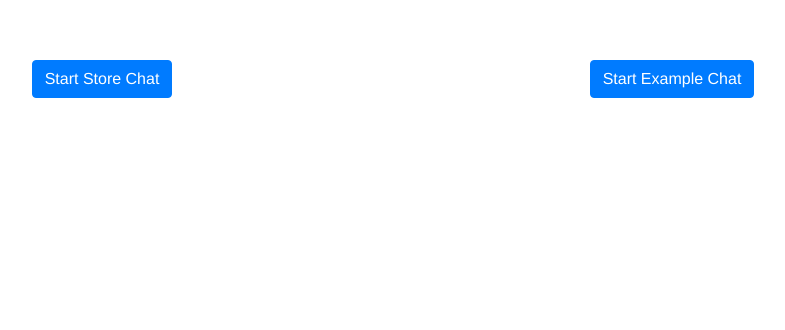
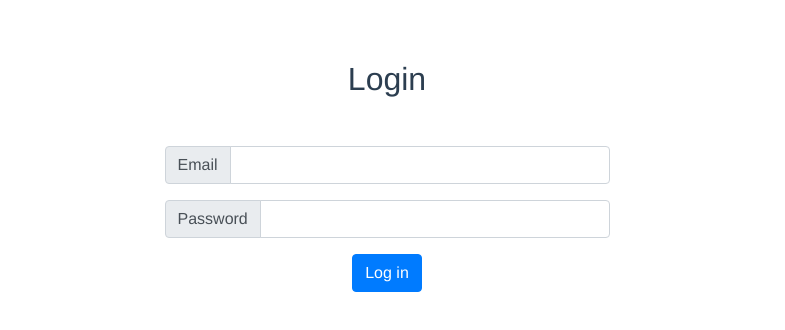
Before and after one commit to filromano/chat-vue, a Vue app: page / in a window 1280 px wide. Shown: the top 330 px of the page, without its empty margins (253-1038 px from the left). Built offline with nearby package versions, Linux system fonts and the light colour scheme.

Commit message:
login function

```diff
--- a/package.json
+++ b/package.json
@@ -11,6 +11,7 @@
     "axios": "^0.18.0",
     "vue": "^2.5.22",
     "vue-axios": "^2.1.4",
+    "vue-router": "^3.0.2",
     "vuex": "^3.1.0"
   },
   "devDependencies": {
--- a/src/App.vue
+++ b/src/App.vue
@@ -1,28 +1,12 @@
 <template>
     <div id="app">
         <div class="container">
-            <app-choose v-if="notStarted" :notStarted="notStarted"></app-choose>
-            <app-chat v-else></app-chat>
+            <router-view></router-view>
         </div>
     </div>
 </template>
 
-<script>
-import Choose from './components/Choose.vue';
-import Chat from './components/Chat.vue';
 
-export default {
-    computed:{
-        notStarted() {
-            return this.$store.getters.chatState;
-        }
-    },
-    components: {
-        appChoose: Choose,
-        appChat: Chat
-    }
-}
-</script>
 
 <style lang="scss">
 #app {
--- a/src/main.js
+++ b/src/main.js
@@ -1,6 +1,7 @@
 import Vue from 'vue'
 import axios from 'axios'
 import App from './App.vue'
+import router from './router';
 import { store } from './store/store'
 
 Vue.config.productionTip = false
@@ -12,6 +13,7 @@ axios.defaults.headers.common = {
 }
 
 new Vue({
+    router,
     store,
     render: h => h(App),
 }).$mount('#app')
--- /dev/null
+++ b/src/router.js
@@ -0,0 +1,30 @@
+import Vue from 'vue'
+import Router from 'vue-router'
+import Login from './views/Login.vue'
+import Chat from './views/Chat.vue'
+import { store } from './store/store';
+
+Vue.use(Router)
+
+export default new Router({
+  mode: 'history',
+  routes: [
+    {
+      path: '/',
+      name: 'login',
+      component: Login
+    },
+    {
+        path: '/chat',
+        beforeEnter: function(to, from, next) {
+            if(store.state.loggedIn) {
+                next();
+            } else {
+                next('/')
+            }
+        },
+        name: 'chat',
+        component: Chat
+      }
+  ]
+})
--- a/src/store/store.js
+++ b/src/store/store.js
@@ -5,10 +5,15 @@ Vue.use(Vuex);
 
 export const store = new Vuex.Store({
     state: {
+        loggedIn: false,
+        userInfo: {},
         chatNotStarted: true,
         chatType: ''
     },
     getters: {
+        userInfo: state => {
+            return state.userInfo
+        },
         chatState: state => {
             return state.chatNotStarted
         },
@@ -20,6 +25,10 @@ export const store = new Vuex.Store({
         startChat: (state, chat) => {
             state.chatNotStarted = false
             state.chatType = chat
+        },
+        loggedIn: (state, loggedData) => {
+            state.loggedIn = true
+            state.userInfo = loggedData
         }
     }
 });
--- /dev/null
+++ b/src/views/Chat.vue
@@ -0,0 +1,33 @@
+<template>
+    <div>
+        <h2 v-if="notStarted" class="mb-5" >Welcome {{ userInfo.cn[0] }}, which chat would you like to try?</h2>
+        <app-choose v-if="notStarted" :notStarted="notStarted"></app-choose>
+        <app-chat v-else></app-chat>
+    </div>
+</template>
+
+
+<script>
+import Choose from '../components/Choose.vue';
+import Chat from '../components/Chat.vue';
+
+export default {
+    data() {
+        return {
+
+        }
+    },
+    computed:{
+        notStarted() {
+            return this.$store.getters.chatState;
+        },
+        userInfo(){
+            return this.$store.getters.userInfo;
+        }
+    },
+    components: {
+        appChoose: Choose,
+        appChat: Chat
+    }
+}
+</script>
--- /dev/null
+++ b/src/views/Login.vue
@@ -0,0 +1,49 @@
+<template>
+    <div class="row justify-content-md-center">
+        <div class="col-sm-5">
+            <h2 class="mb-5">Login</h2>
+            <div class="input-group mb-3">
+                <div class="input-group-prepend">
+                    <span class="input-group-text" id="inputGroup-sizing-default">Email</span>
+                </div>
+                <input type="text" class="form-control" v-model="email">
+            </div>
+            <div class="input-group mb-3">
+                <div class="input-group-prepend">
+                    <span class="input-group-text" id="inputGroup-sizing-default">Password</span>
+                </div>
+                <input type="password" class="form-control" v-model="password">
+            </div>
+            <button type="button" class="btn btn-primary" @click="login">Log in</button>
+        </div>
+
+    </div>
+</template>
+
+<script>
+import axios from 'axios'
+export default {
+    data(){
+        return {
+            email: '',
+            password: ''
+        }
+    },
+    methods: {
+        login(){
+            axios.post('/login', {
+                email: this.email,
+                password: this.password
+            })
+            .then(response => {
+                //console.log('resposta')
+                console.log(response.data.data);
+                this.$store.commit('loggedIn', response.data.data);
+                this.$router.push({ path: '/chat' });
+
+            })
+            .catch(err => { console.log(err) })
+        }
+    },
+}
+</script>
```
Also changed, not shown: 1 other file (tests, documents, lock files or other folders).
